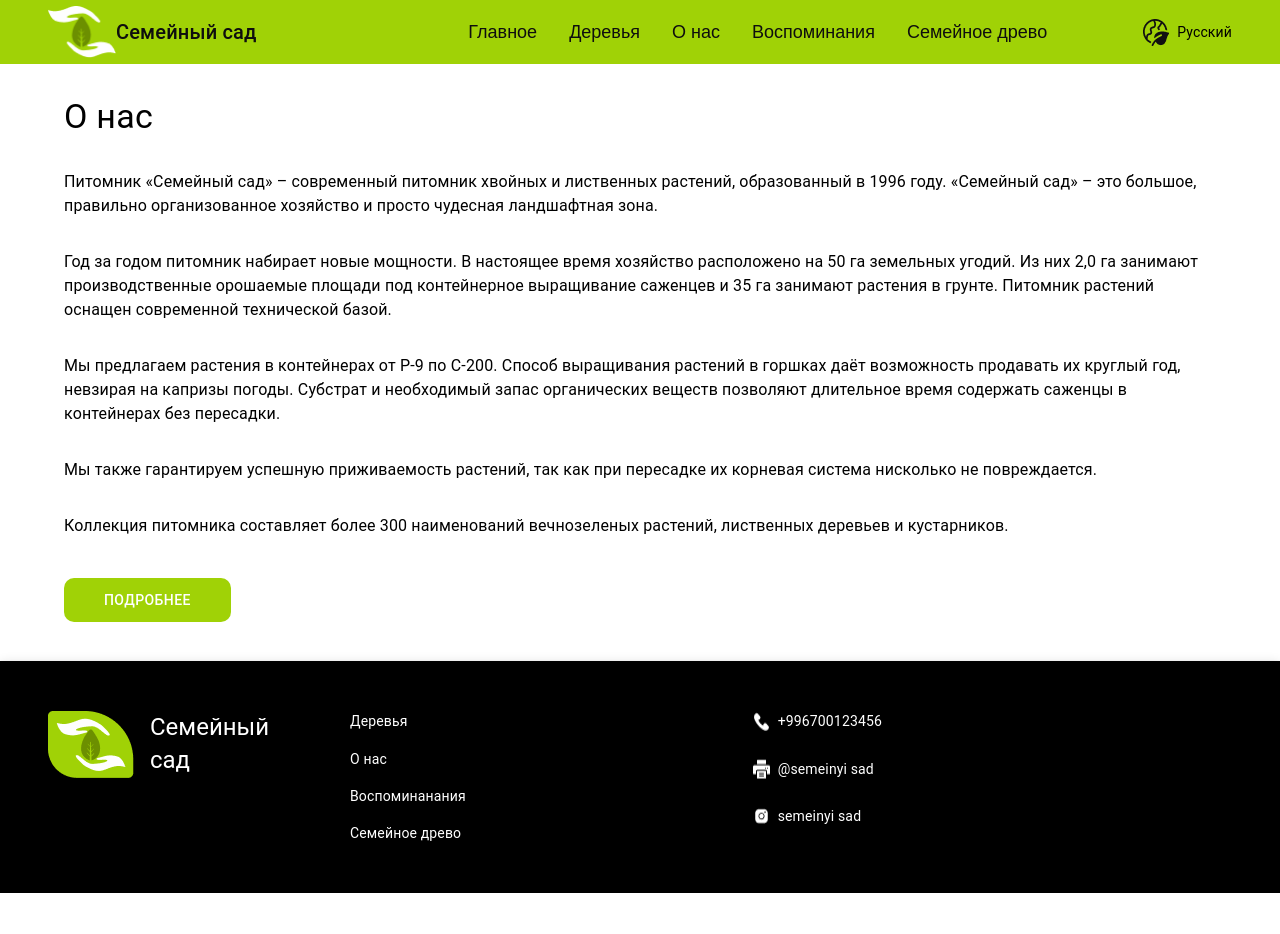
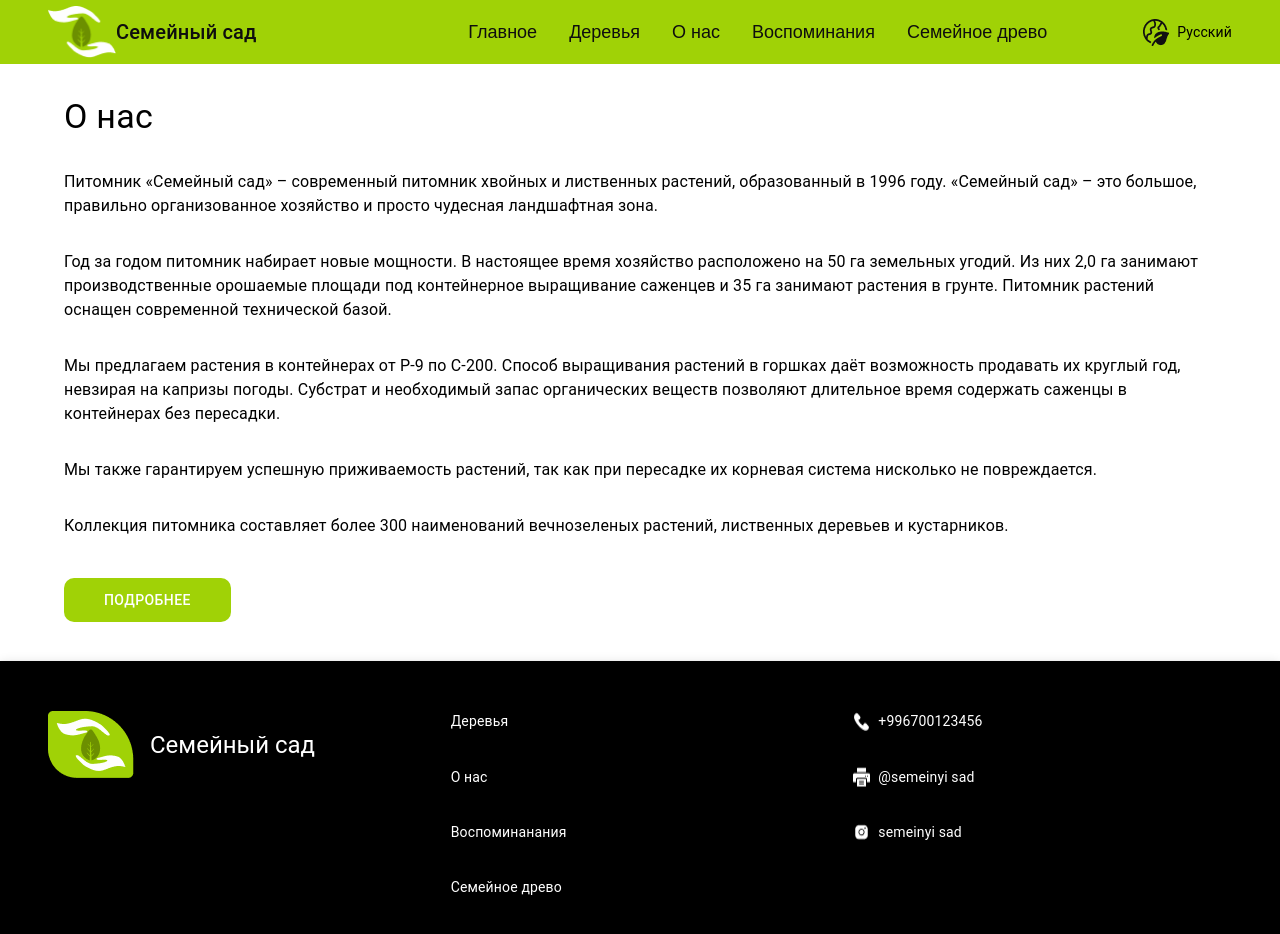
Before and after one commit to ElyaApyzova/New-hackathon-project, a React (Create React App) app: page /AboutUs in a window 1280 px wide. Shown: the top 934 px of the page. Before the commit the page ends 893 px from the top, so only its background shows below. Built offline with nearby package versions, Linux system fonts and the light colour scheme; a web font is replaced by a local one.

Commit message:
improved

```diff
--- a/src/components/Footer/Footer.jsx
+++ b/src/components/Footer/Footer.jsx
@@ -23,9 +23,9 @@ const Footer = () => {
           <Toolbar>
             <Grid container spacing={3}>
 
-              <Grid item xs={12} sm={3}>
-              <Stack direction='row' spacing={2}  marginRight={12}   sx={{  fontSize: '18px',  display: { xs: 'none', md: 'flex' }}}>
-                <img src={Logo}  edge='start'  aria-label="logo" sx={{ width: '85px', height: '66px'}}      />
+              <Grid item xs={12} sm={4}>
+              <Stack direction='row' spacing={2}  marginRight={12}   sx={{  fontSize: '18px',  display: { xs: 'none', md: 'flex', alignItems: "center" }}}>
+                <img src={Logo}  edge='start'  aria-label="logo" sx={{ width: '85px', height: '66px'}} />
 
                 <Typography variant='h5' component='div'  sx={{ flexGrow: 1, color: '#fff'}}>Семейный сад</Typography>
                 </Stack>
@@ -33,7 +33,7 @@ const Footer = () => {
 
 
               <Grid item xs={12} sm={4}>
-              <Stack  sx={{  fontSize: '18px',  display: { xs: 'none', md: 'flex' }}}>
+              <Stack spacing={1} sx={{  fontSize: '18px',  display: { xs: 'none', md: 'flex' }}}>
                 <Link href="#" color="inherit" variant="body2" sx={{ textDecoration: 'none',    }}>
                 Деревья
                 </Link>
@@ -54,7 +54,7 @@ const Footer = () => {
 
               {/* Третий столбец */}
               <Grid item xs={12} sm={4}>
-              <Stack  sx={{  fontSize: '18px',  display: { xs: 'none', md: 'flex' }}}>
+              <Stack spacing={1} sx={{  fontSize: '18px',  display: { xs: 'none', md: 'flex' }}}>
 
                 <Stack direction='row' spacing={1}  marginRight={12}   sx={{  fontSize: '18px',  display: { xs: 'none', md: 'flex' }}}>
                    <img src={receivers}  edge='start'  aria-label="logo" sx={{ width: '17px', height: '16px'}}      />
```
Also changed, not shown: src/components/Header/Header.jsx (+0 -70 lines).
